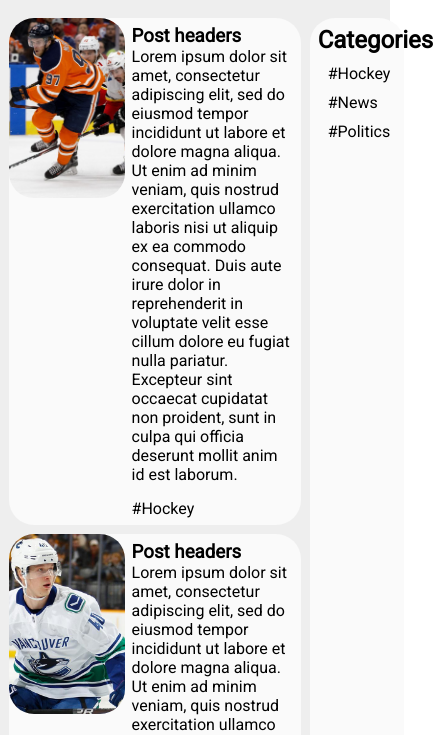
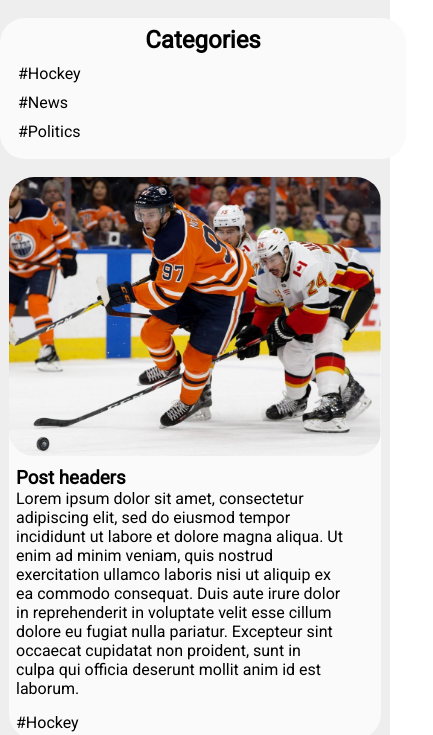
Before and after one commit to kulin91/Dashboard, a plain HTML site: page index.html in a window 390 px wide. Shown: the part 66-801 px from the top of the page, 433 px wide, since content can reach past the window. Drawn offline with Linux system fonts and the light colour scheme.

Commit message:
mobile support

```diff
--- a/index.html
+++ b/index.html
@@ -4,6 +4,10 @@
 <head>
   <meta charset="UTF-8">
   <title>Dashboard</title>
+
+
+  <meta name="viewport" content="width=device-width, initial-scale=1">
+
   <link rel="stylesheet" href="style.css">
   <link rel="preconnect" href="https://fonts.gstatic.com">
   <link href="https://fonts.googleapis.com/css2?family=Roboto&display=swap" rel="stylesheet">
@@ -121,7 +125,8 @@
       <button class="pagination-button">3</button>
       <button class="pagination-button pagination-button-active">4</button>
       <button class="pagination-button">5</button>
-      <button class="pagination-button">6</button>
+      <button class="pagination-button-">...</button>
+      <button class="pagination-button">109</button>
       <button id="pagination-button-forward"></button >
     </div>
   </main>
--- a/style.css
+++ b/style.css
@@ -126,3 +126,23 @@
   align-items: center;
   justify-content: center;
 }
+
+@media only screen and (max-width: 768px) {
+  .content-container {
+    flex-direction: column-reverse;
+  }
+
+  .categories-container,
+  .post-container {
+    width: 100%;
+  }
+
+  .post {
+    flex-direction: column;
+  }
+
+  .post-img {
+    width: 100%;
+    height: auto;
+  }
+}
```
Also changed, not shown: 1 other file.
